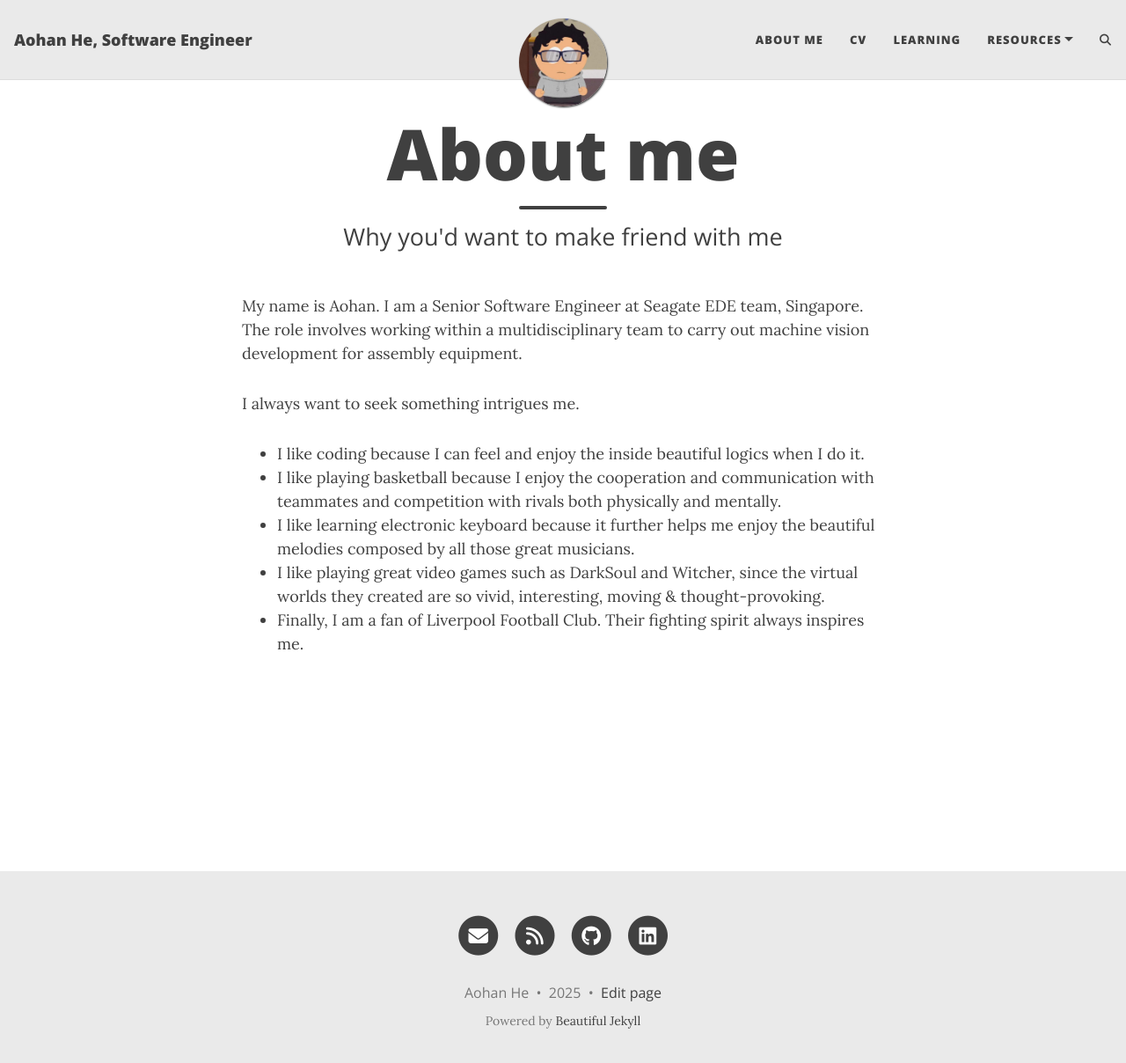
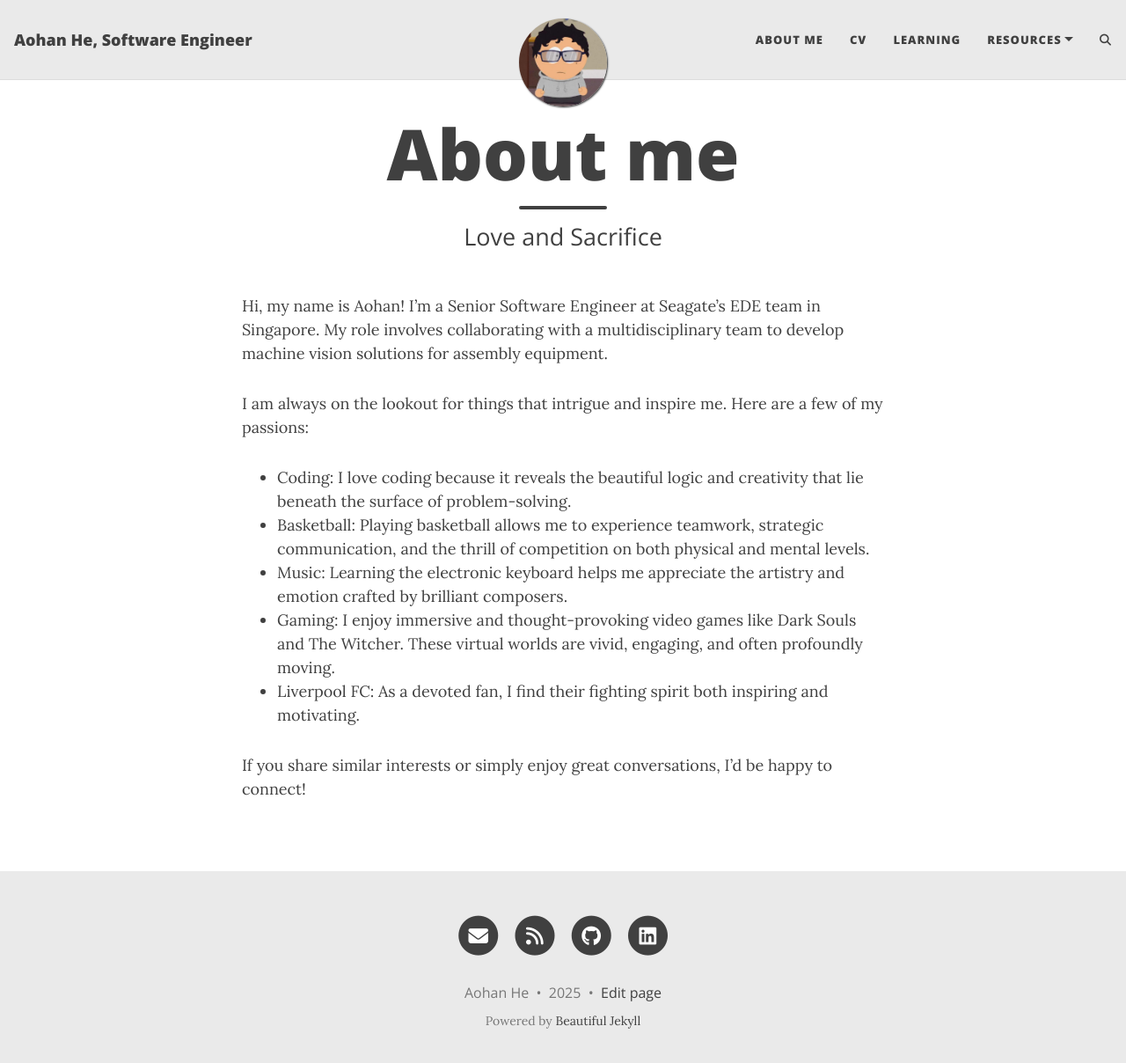
Before and after one commit to heaohan/heaohan.github.io, a Jekyll site: the page built from aboutme.md, in a window 1280 px wide and 1221 px high. Shown: the top 1208 px of the window at 88% size. Built offline with Jekyll 4.4.1, drawn with Linux system fonts in a browser that asks for light colours; comment, search, counter and statistics services are not loaded.

Commit message:
Update aboutme.md

```diff
--- a/aboutme.md
+++ b/aboutme.md
@@ -1,14 +1,16 @@
 ---
 layout: page
 title: About me
-subtitle: Why you'd want to make friend with me
+subtitle: Love and Sacrifice
 ---
-My name is Aohan. I am a Senior Software Engineer at Seagate EDE team, Singapore. The role involves working within a multidisciplinary team to carry out machine vision development for assembly equipment.
+Hi, my name is Aohan! I’m a Senior Software Engineer at Seagate’s EDE team in Singapore. My role involves collaborating with a multidisciplinary team to develop machine vision solutions for assembly equipment.
 
-I always want to seek something intrigues me.
+I am always on the lookout for things that intrigue and inspire me. Here are a few of my passions:
 
-- I like coding because I can feel and enjoy the inside beautiful logics when I do it.
-- I like playing basketball because I enjoy the cooperation and communication with teammates and competition with rivals both physically and mentally.
-- I like learning electronic keyboard because it further helps me enjoy the beautiful melodies composed by all those great musicians.
-- I like playing great video games such as DarkSoul and Witcher, since the virtual worlds they created are so vivid, interesting, moving & thought-provoking.
-- Finally, I am a fan of Liverpool Football Club. Their fighting spirit always inspires me.
+- Coding: I love coding because it reveals the beautiful logic and creativity that lie beneath the surface of problem-solving.
+- Basketball: Playing basketball allows me to experience teamwork, strategic communication, and the thrill of competition on both physical and mental levels.
+- Music: Learning the electronic keyboard helps me appreciate the artistry and emotion crafted by brilliant composers.
+- Gaming: I enjoy immersive and thought-provoking video games like Dark Souls and The Witcher. These virtual worlds are vivid, engaging, and often profoundly moving.
+- Liverpool FC: As a devoted fan, I find their fighting spirit both inspiring and motivating.
+
+If you share similar interests or simply enjoy great conversations, I’d be happy to connect!
```
